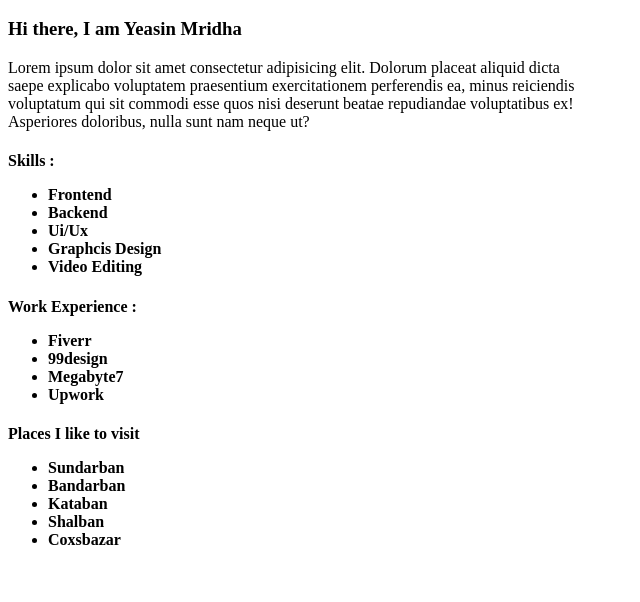
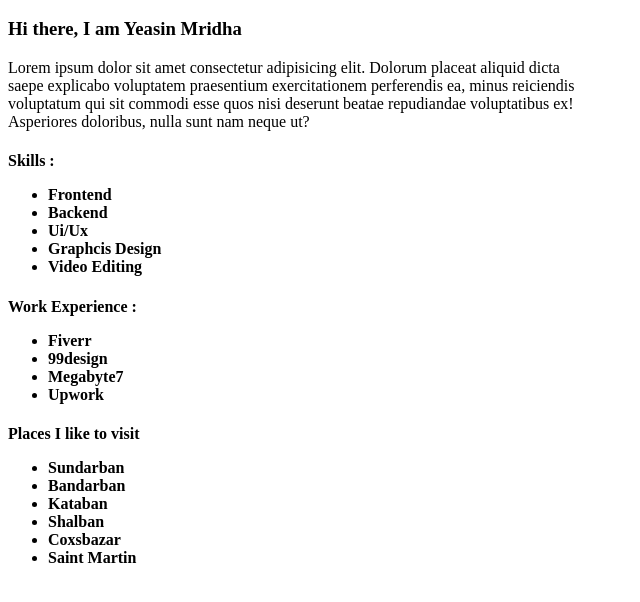
Before and after one commit to ymofficial/Web-Modules, a plain HTML site: page DOM/index.html in a window 1280 px wide. Shown: the part 120-722 px from the top of the page, without its empty margins (0-640 px from the left). Drawn offline with Linux system fonts and the light colour scheme.

Commit message:
minor changed the code

```diff
--- a/DOM/index.html
+++ b/DOM/index.html
@@ -48,6 +48,7 @@
                 <li>Kataban</li>
                 <li>Shalban</li>
                 <li>Coxsbazar</li>
+                <li>Saint Martin</li>
             </ul>
         </h4>
         </section>
```
